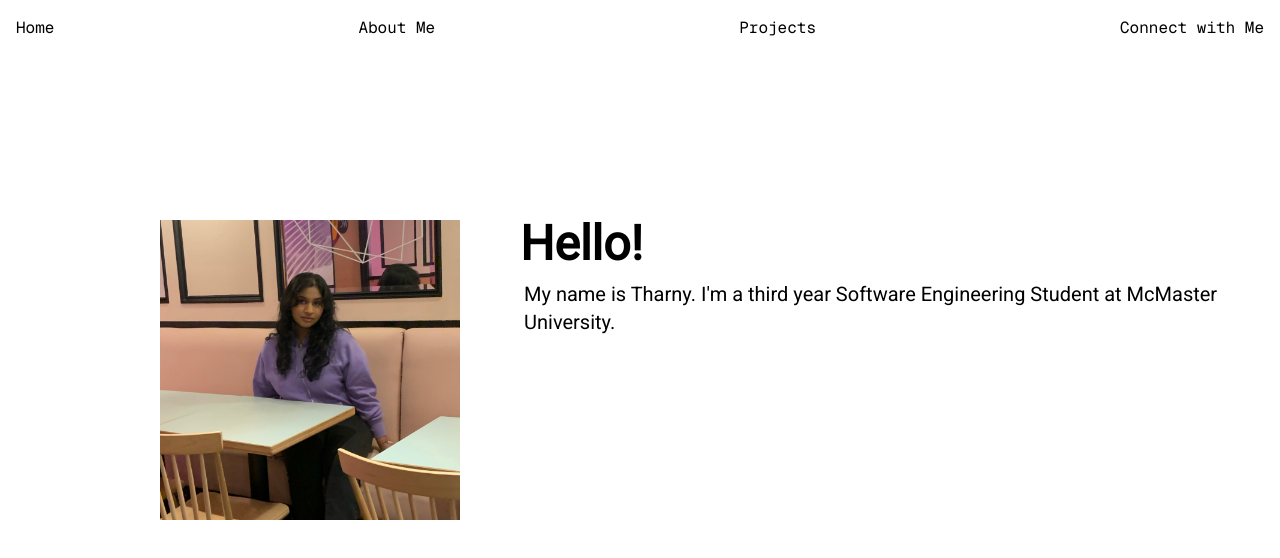
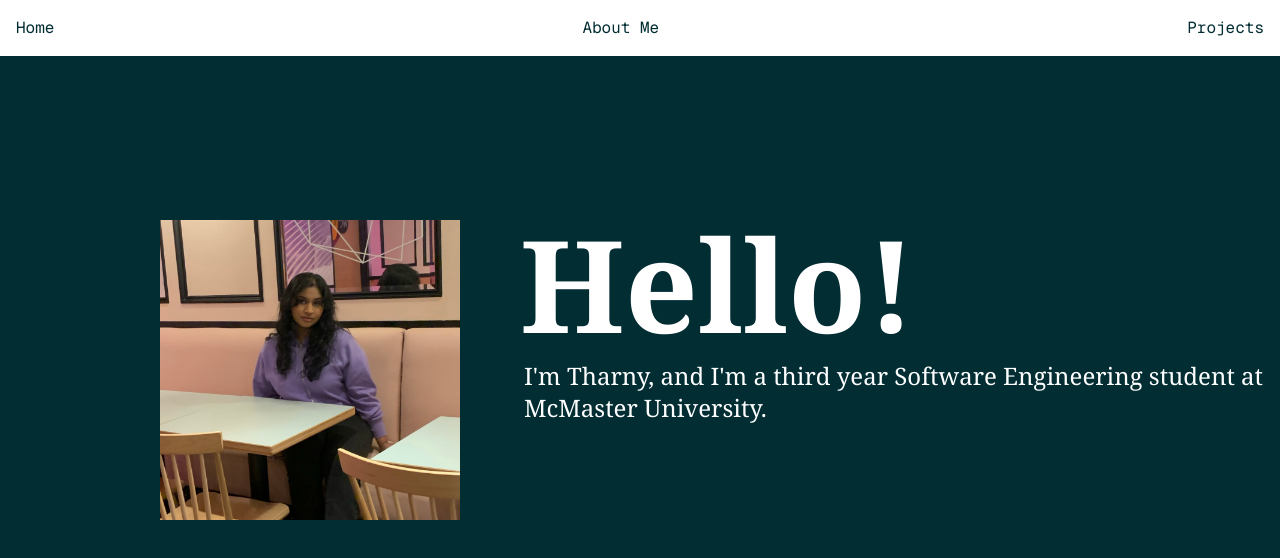
Before and after one commit to tharnyelilvannan/Portfolio, a Next.js app: page / in a window 1280 px wide. Shown: the top 558 px of the page. Built offline with nearby package versions, Linux system fonts and the light colour scheme.

Commit message:
Home page

```diff
--- a/src/app/about-me/page.js
+++ b/src/app/about-me/page.js
@@ -1,5 +1,12 @@
+'use client'
+import React from 'react'
+import { useReducer, useState } from 'react';
+import { motion, AnimatePresence } from "motion/react"
+
 export default function Page() {
-    <div className="container min-h-screen min-w-screen bg-white">
-        <h1 className="text-white absolute inset-y-55 left-130 font-[Roboto]">Work in Progress!</h1>
-    </div>
+    return (
+        <div className="container min-h-screen min-w-screen bg-[#022d33]">
+
+        </div>
+    )
 }
--- a/src/app/connect/page.js
+++ /dev/null
@@ -1,5 +0,0 @@
-export default function Page() {
-    <div className="container min-h-screen min-w-screen bg-white">
-        <h1 className="text-white absolute inset-y-55 left-130 font-[Roboto]">Work in Progress!</h1>
-    </div>
-}
--- a/src/app/layout.js
+++ b/src/app/layout.js
@@ -25,20 +25,17 @@ export const metadata = {
 
 function Header() {
   return (
-    <header className="bg-white py-4 text-black font-mono">
+    <header className="bg-[#FFFFFF] py-4 text-[#022d33] font-mono">
       <div className="container mx-auto px-4">
         <nav className="flex items-center justify-between">
           <div className="hover:bg-gray-300 hover:ring-4 hover:ring-gray-300 hover:rounded">
-            <Link href="/">Home</Link>
+            <Link href="/" className="text=[#022d33]">Home</Link>
           </div>
           <div className="hover:bg-gray-300 hover:ring-4 hover:ring-gray-300 hover:rounded">
-            <Link href="about-me">About Me</Link>
+            <Link href="about-me" className="text=[#022d33]">About Me</Link>
           </div>
           <div className="hover:bg-gray-300 hover:ring-4 hover:ring-gray-300 hover:rounded">
-            <Link href="projects">Projects</Link>
-          </div>
-          <div className="hover:bg-gray-300 hover:ring-4 hover:ring-gray-300 hover:rounded">
-            <Link href="connect">Connect with Me</Link>
+            <Link href="projects" className="text=[#022d33]">Projects</Link>
           </div>
         </nav >
       </div >
--- a/src/app/page.js
+++ b/src/app/page.js
@@ -1,13 +1,39 @@
 "use client";
 import me from './images/Picture1.jpg';
 import Image from "next/image";
+import { motion } from "motion/react"
+import TextAnimation from "./TextAnimation"
+import "tailwindcss"
+import { isAbsoluteUrl } from 'next/dist/shared/lib/utils';
 
 export default function Home() {
   return (
-    <div className="container min-h-screen min-w-screen bg-white">
-      <h1 className="absolute inset-y-55 left-130 font-[Roboto] text-5xl text-black font-bold">Hello!</h1>
-      <p className="absolute text-black text-xl inset-y-70 font-[Roboto] left-131">My name is Tharny. I'm a third year Software Engineering Student at McMaster University.</p>
-      <Image src={me} height={300} alt="Picture of Tharny" className="inset-y-55 left-40 absolute" />
-    </div >
+    <>
+      <div className="container min-h-screen min-w-screen bg-[#022d33]">
+        <motion.div
+          initial={{ opacity: 0, scale: 0 }}
+          animate={{ opacity: 1, scale: 1 }}
+          className="absolute inset-y-55 left-130 font-[Georgia] text-9xl text-[#FFFFFF] font-bold"
+          transition={{
+            duration: 0.4,
+            scale: { type: "spring", visualDuration: 0.4, bounce: 0.5 },
+          }}>Hello!</motion.div>
+        <motion.div
+          initial={{ opacity: 0, scale: 0 }}
+          animate={{ opacity: 1, scale: 1 }}
+          className="absolute text-[#FFFFFF] text-2xl inset-y-90 font-[Georgia] left-131"
+          transition={{
+            duration: 0.4,
+            scale: { type: "spring", visualDuration: 0.4, bounce: 0.5 },
+          }}>I'm Tharny, and I'm a third year Software Engineering student at McMaster University.</motion.div>
+        <Image
+          src={me}
+          height={300}
+          alt="Picture of Tharny"
+          className="inset-y-55 left-40 absolute"
+        />
+
+      </div >
+    </>
   )
 }
--- a/src/app/projects/page.js
+++ b/src/app/projects/page.js
@@ -1,5 +1,9 @@
+import { motion } from "motion/react"
+
 export default function Page() {
-    <div className="container min-h-screen min-w-screen bg-white">
-        <h1 className="text-white absolute inset-y-55 left-130 font-[Roboto]">Work in Progress!</h1>
-    </div>
+    return (
+        <div className="container min-h-screen min-w-screen bg-[#FFFFFF]">
+            <h1 className="text-black absolute inset-y-20 left-10 font-[Roboto]">Work in Progress!</h1>
+        </div>
+    )
 }
```
